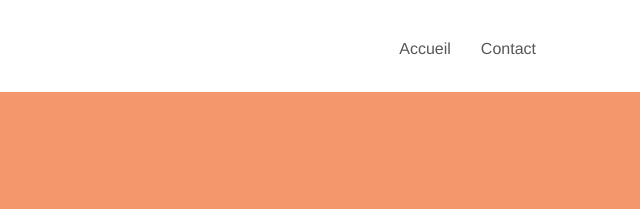
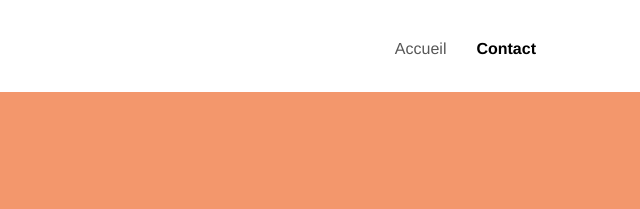
Before and after one commit to lmpaul/la-panth-re, a plain HTML site: page contact.html in a window 1280 px wide. Shown: the top 209 px of the page, 599-1239 px from the left. Drawn offline with Linux system fonts and the light colour scheme.

Commit message:
navbar bold active page

```diff
--- a/contact.html
+++ b/contact.html
@@ -39,7 +39,7 @@
                 <li>
                 </li>
                 <li>
-                  <a href="contact.html">Contact</a>
+                  <a class="nav-active" href="contact.html">Contact</a>
                 </li>
               </ul>
             </div>
--- a/style.css
+++ b/style.css
@@ -290,6 +290,11 @@ a:hover {
 .navbar {
     margin-bottom: 0;
     z-index: 1;
+}
+
+.nav-active {
+  font-weight: bold;
+  color: black !important;
 }
 
 .navbar-brand {
```
Also changed, not shown: index.html (+1 -1 lines).
